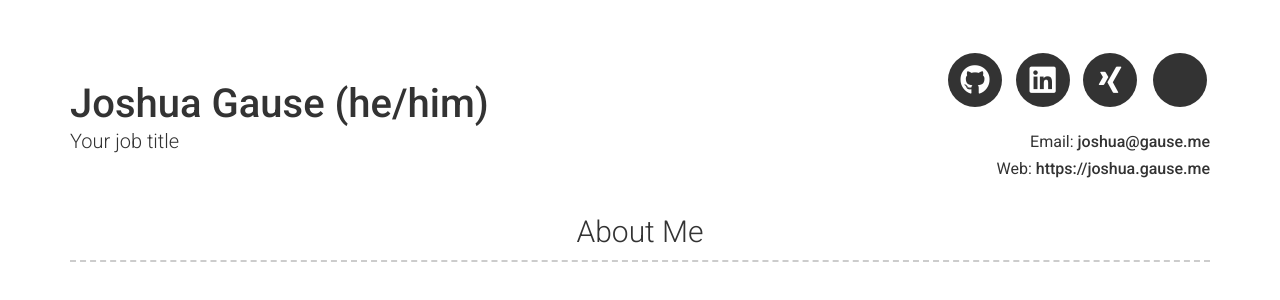
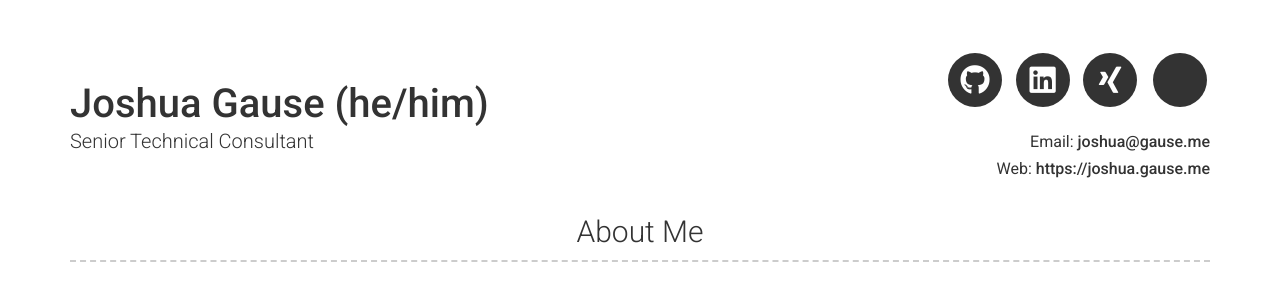
Before and after one commit to whatthecloud/whatthecloud.github.io, a Jekyll site: the page built from index.md, in a window 1280 px wide. Shown: the top 300 px of the page. Built offline with Jekyll 4.4.1, drawn with Linux system fonts in a browser that asks for light colours; nearby versions of some CDN libraries.

Commit message:
Fixed job title

```diff
--- a/_config.yml
+++ b/_config.yml
@@ -7,7 +7,7 @@ version: 2
 
 # Personal info
 name: Joshua Gause (he/him)
-title: Your job title
+title: Senior Technical Consultant
 email: joshua@gause.me
 # email_title: Email (Email title override)
 # phone: Your phone number (optional)
```
